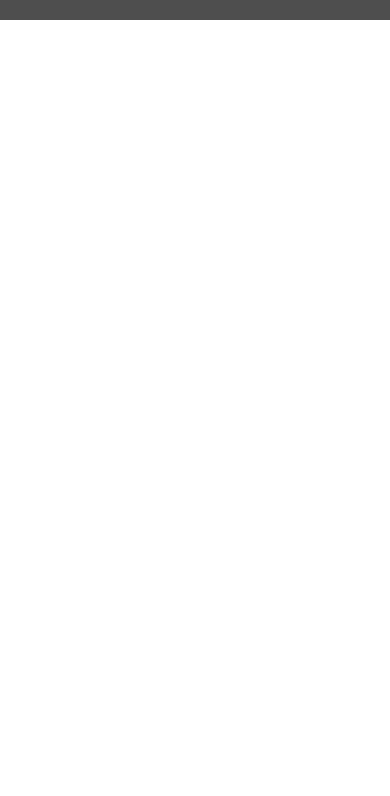
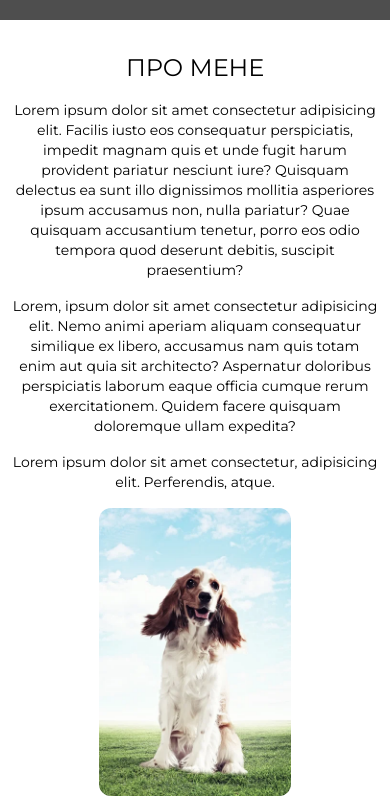
Before and after one commit to ShadowDrake21/tutor-site, a React (Create React App) app: page / in a window 390 px wide. Shown: the part 284-1080 px from the top of the page. Before the commit the page ends 844 px from the top, so only its background shows below. Built offline with nearby package versions, Linux system fonts and the light colour scheme; grey boxes are pictures that could not be loaded.

Commit message:
finished 'about' component + responsive

```diff
--- a/src/App.js
+++ b/src/App.js
@@ -1,11 +1,16 @@
 import Header from './components/Header'
 import NavBar from './components/NavBar'
+import About from './components/About'
+
+import photo from './assets/about__photo.jpg'
+import { text } from './assets/changeData'
 
 function App() {
   return (
     <div>
       <NavBar />
       <Header link="reviews" />
+      <About texts={text} photo={photo} />
     </div>
   )
 }
--- /dev/null
+++ b/src/assets/changeData.js
@@ -0,0 +1,5 @@
+export const text = [
+  ' Lorem ipsum dolor sit amet consectetur adipisicing elit. Facilis iusto eos consequatur perspiciatis, impedit magnam quis et unde fugit harum provident pariatur nesciunt iure? Quisquam delectus ea sunt illo dignissimos mollitia asperiores ipsum accusamus non, nulla pariatur? Quae quisquam accusantium tenetur, porro eos odio tempora quod deserunt debitis, suscipit praesentium?',
+  'Lorem, ipsum dolor sit amet consectetur adipisicing elit. Nemo animi aperiam aliquam consequatur similique ex libero, accusamus nam quis totam enim aut quia sit architecto? Aspernatur doloribus perspiciatis laborum eaque officia cumque rerum exercitationem. Quidem facere quisquam doloremque ullam expedita?',
+  'Lorem ipsum dolor sit amet consectetur, adipisicing elit. Perferendis, atque.',
+]
--- /dev/null
+++ b/src/components/About.jsx
@@ -0,0 +1,29 @@
+import React from 'react'
+
+const About = ({ texts, photo }) => {
+  return (
+    <div name="about" className="pt-8 md:pt-10 lg:pt-14">
+      <div className="max-w-screen-lg px-3 mx-auto">
+        <h3 className="text-center text-2xl uppercase mb-4 md:mb-6 md:text-3xl lg:mb-8">
+          Про мене
+        </h3>
+        <div className="flex flex-col justify-between items-center lg:flex-row lg:items-start">
+          <div className="max-w-full text-center text-sm md:text-base lg:max-w-lg lg:text-left">
+            {texts.map((text, index) => (
+              <p key={index} className="mb-4 md:mb-7 lg:mb-10">
+                {text}
+              </p>
+            ))}
+          </div>
+          <img
+            className="object-cover w-48 rounded-xl esm:w-72 md:w-96"
+            src={photo}
+            alt="my_photo"
+          />
+        </div>
+      </div>
+    </div>
+  )
+}
+
+export default About
```
Also changed, not shown: src/assets/about__photo.jpg (added).
